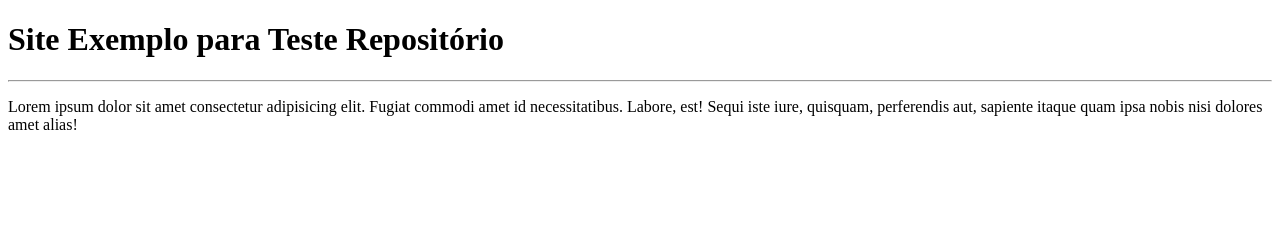
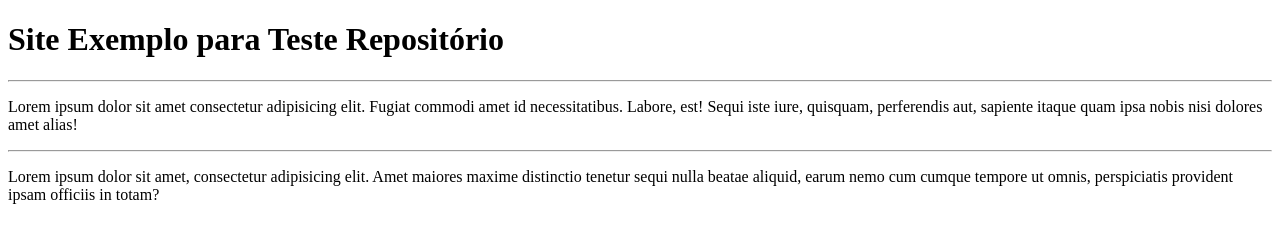
Before and after one commit to wilsonribeiromiguel/Teste-Inicial, a plain HTML site: page site-exemplo/index.html in a window 1280 px wide. Drawn offline with Linux system fonts and the light colour scheme.

Commit message:
Criei um segundo parágrafo na pagina
Criei um segundo parágrafo na pagina html no arquivo index.html.

```diff
--- a/site-exemplo/index.html
+++ b/site-exemplo/index.html
@@ -11,6 +11,8 @@
     <h1>Site Exemplo para Teste Repositório</h1>
     <hr>
     <p>Lorem ipsum dolor sit amet consectetur adipisicing elit. Fugiat commodi amet id necessitatibus. Labore, est! Sequi iste iure, quisquam, perferendis aut, sapiente itaque quam ipsa nobis nisi dolores amet alias!</p>
+    <hr>
+    <p>Lorem ipsum dolor sit amet, consectetur adipisicing elit. Amet maiores maxime distinctio tenetur sequi nulla beatae aliquid, earum nemo cum cumque tempore ut omnis, perspiciatis provident ipsam officiis in totam?</p>
 </body>
 
 </html>
```
